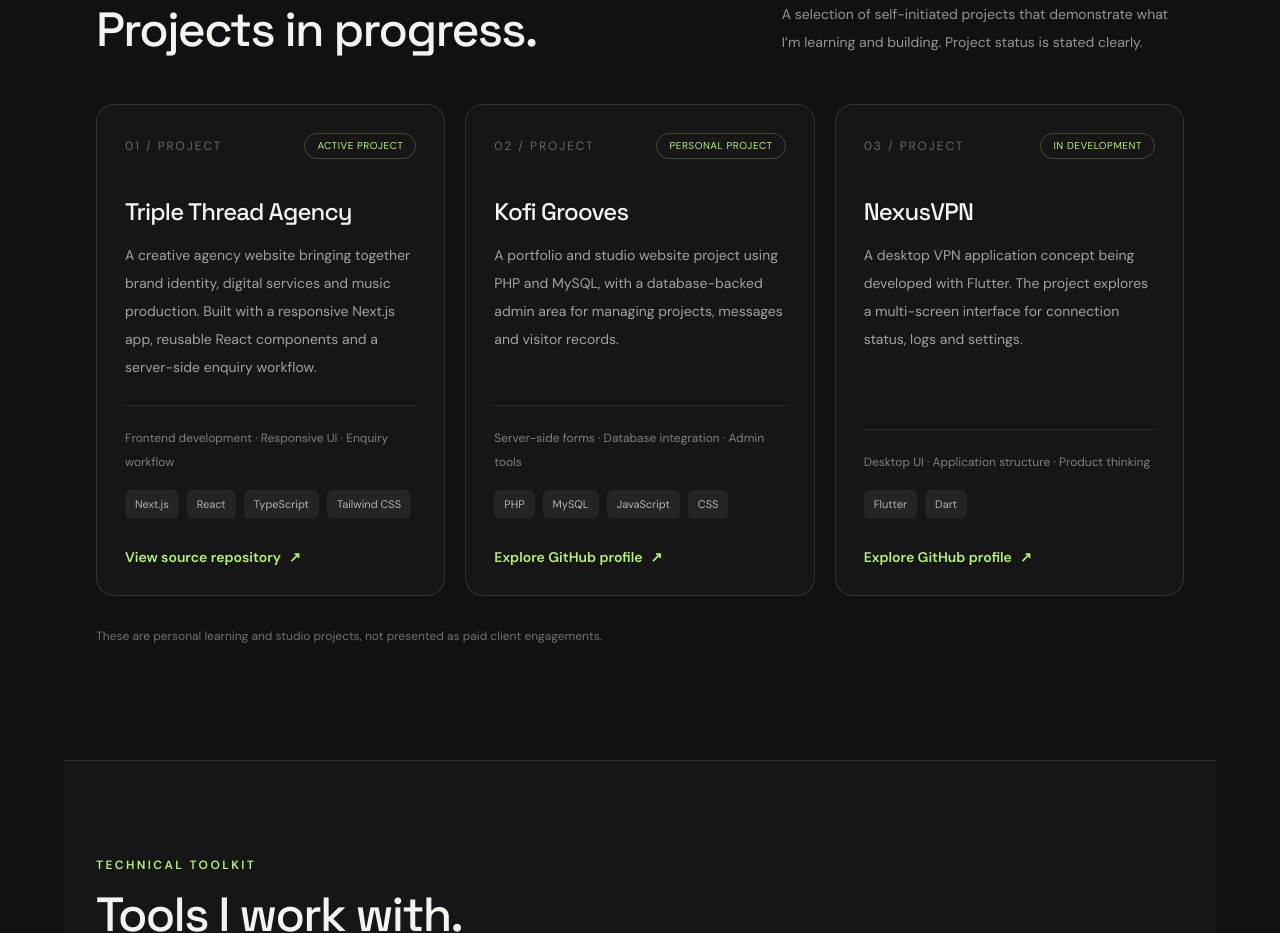
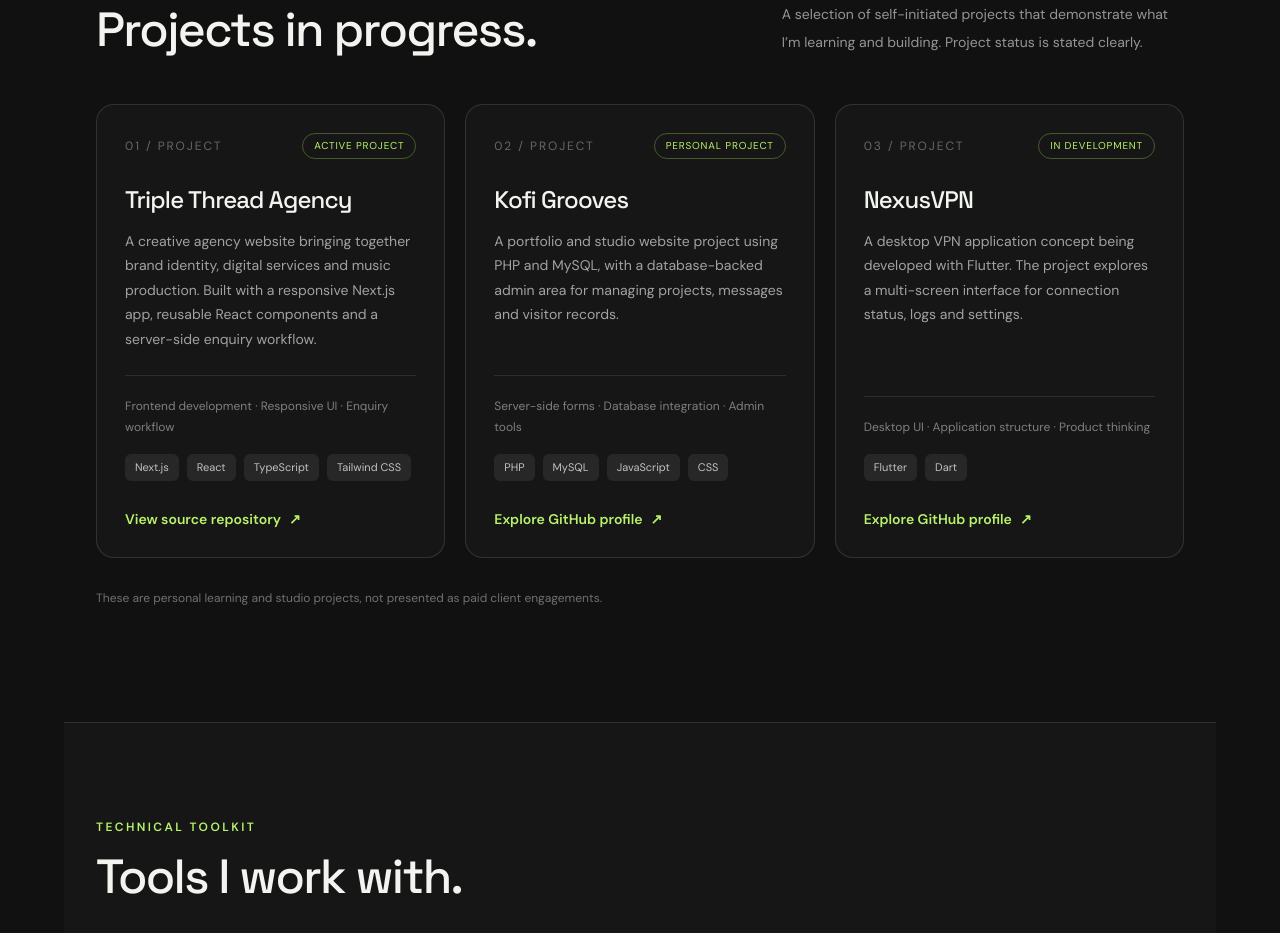
Before and after one commit to Ikeys-Studio/My-portfolio, a Next.js app: page /developer in a window 1280 px wide. Shown: the part 1040-1973 px from the top of the page. Built offline with nearby package versions, Linux system fonts and the light colour scheme; no server answers.

Commit message:
Fix spacing in project cards and technology labels

```diff
--- a/src/app/developer/developer.css
+++ b/src/app/developer/developer.css
@@ -95,3 +95,64 @@
  .developer-page .developer-actions { align-items: stretch; flex-direction: column; }
  .developer-page .developer-actions a { width: 100%; }
 }
+
+
+/* Reliable spacing for project metadata and technology chips. */
+.developer-page .developer-project-meta {
+ display: flex !important;
+ align-items: center;
+ justify-content: space-between;
+ flex-wrap: wrap;
+ column-gap: 14px;
+ row-gap: 10px;
+ margin-bottom: 0;
+}
+.developer-page .developer-project-number {
+ display: inline-block;
+ flex: 0 1 auto;
+ line-height: 1.5;
+ white-space: nowrap;
+}
+.developer-page .developer-project-status {
+ display: inline-flex;
+ flex: 0 0 auto;
+ align-items: center;
+ justify-content: center;
+ max-width: 100%;
+ padding: 5px 11px;
+ border: 1px solid rgba(184,243,107,.3);
+ border-radius: 999px;
+ color: #b8f36b;
+ font-size: 10px;
+ line-height: 1.4;
+ letter-spacing: .08em;
+ text-transform: uppercase;
+ white-space: normal;
+}
+.developer-page .developer-project-stack {
+ display: flex !important;
+ flex-wrap: wrap;
+ align-items: center;
+ gap: 8px;
+ margin-top: 16px;
+}
+.developer-page .developer-tech-tag {
+ display: inline-flex;
+ align-items: center;
+ width: max-content;
+ max-width: 100%;
+ margin: 0;
+ padding: 6px 10px;
+ border-radius: 6px;
+ background: rgba(255,255,255,.075);
+ color: rgba(242,244,239,.76);
+ font-size: 11px;
+ line-height: 1.4;
+ white-space: nowrap;
+}
+.developer-page .developer-project-card > h3 { margin-top: 28px; }
+.developer-page .developer-project-card > p { line-height: 1.75; }
+@media (max-width: 640px) {
+ .developer-page .developer-project-meta { align-items: flex-start; }
+ .developer-page .developer-project-status { max-width: 145px; }
+}
```
